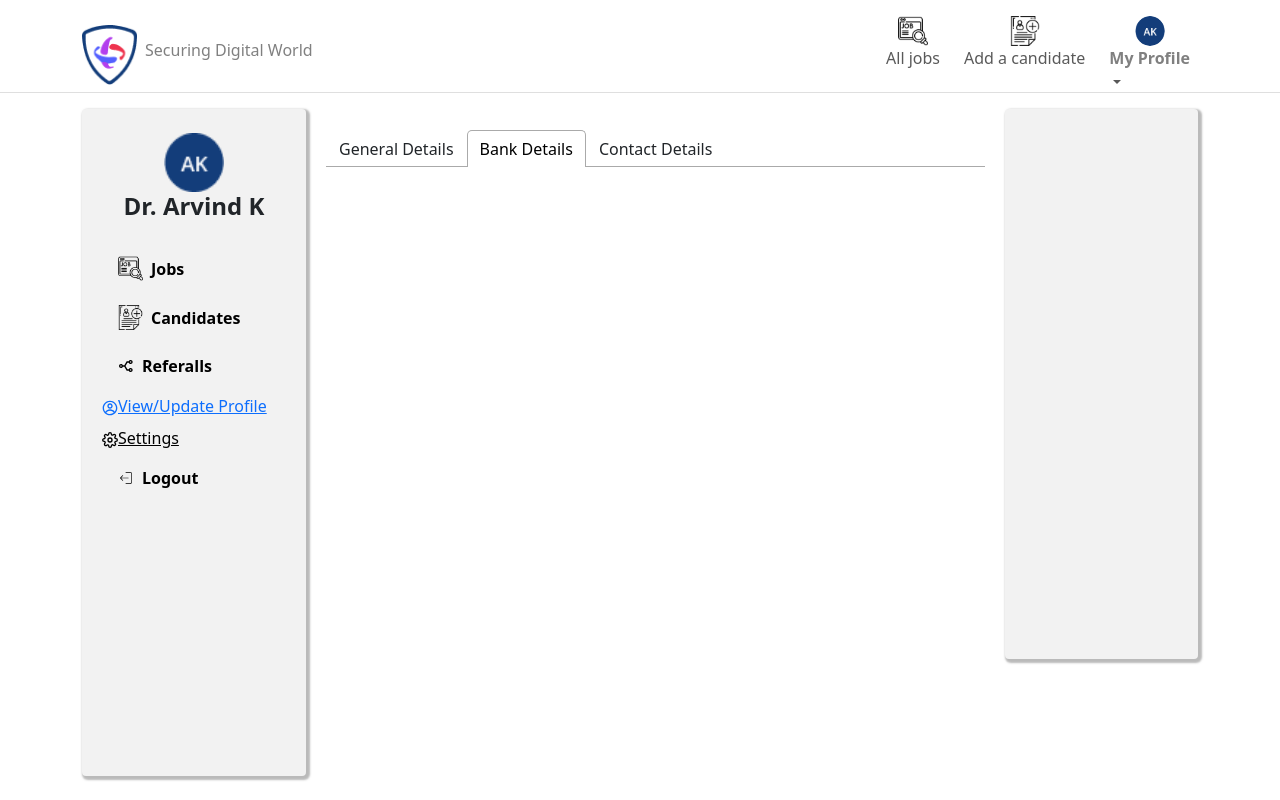
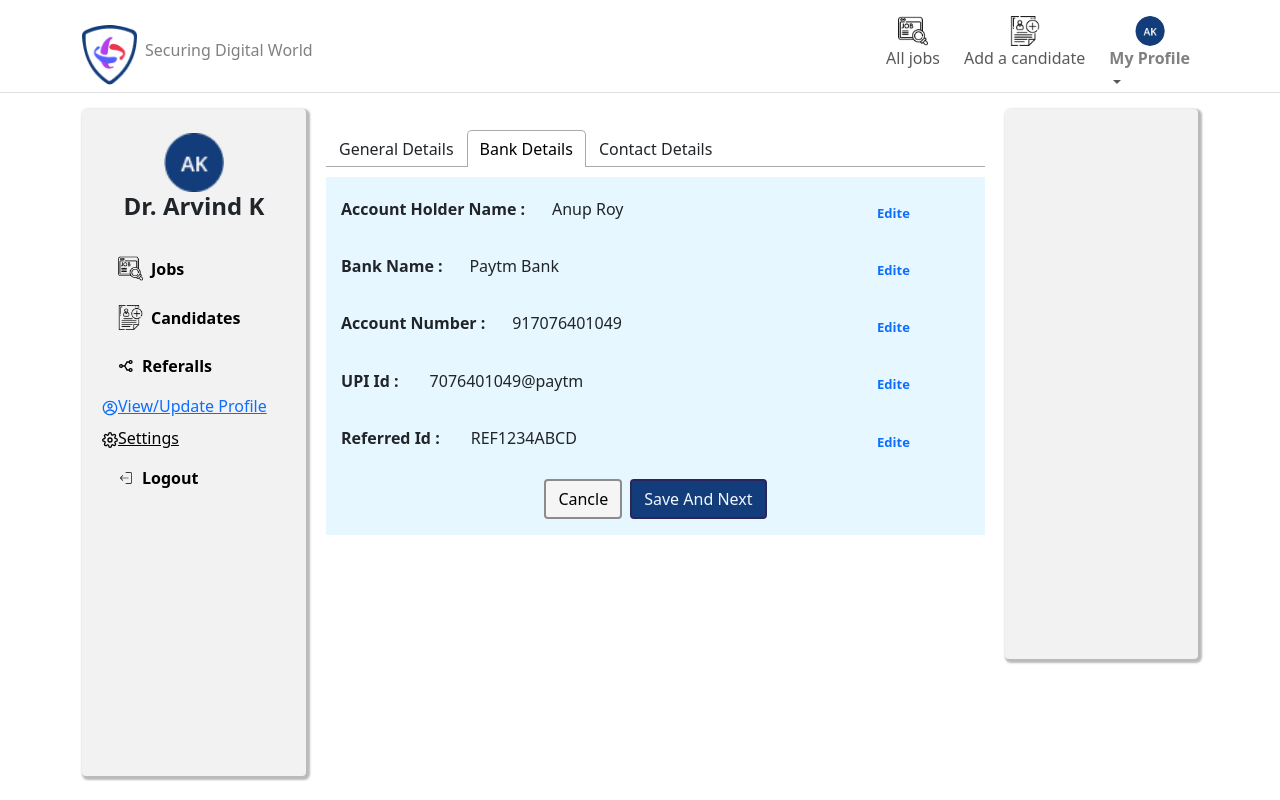
Before and after one commit to yeasinbhuiyan/Securing-Digital-World, a React (Vite) app: page /update-profile in a window 1280 px wide. Both pictures are taken after a click on the tab "Bank Details". Built offline with nearby package versions, Linux system fonts and the light colour scheme.

Commit message:
update profile complete

```diff
--- a/src/Components/UpdateProfile/BankDetails.jsx
+++ /dev/null
@@ -1,10 +0,0 @@
-
-const BankDetails = () => {
-    return (
-        <div>
-
-        </div>
-    );
-};
-
-export default BankDetails;
--- /dev/null
+++ b/src/Components/UpdateProfile/BankDetails/BankDetails.css
@@ -0,0 +1,4 @@
+.name-left{
+    margin-left: 5%;
+    width: 100%;
+}
--- /dev/null
+++ b/src/Components/UpdateProfile/BankDetails/BankDetails.jsx
@@ -0,0 +1,94 @@
+import { Link } from "react-router-dom";
+import './BankDetails.css'
+
+const BankDetails = () => {
+    return (
+        <div className="details-bg py-2">
+            <div className="padding-right">
+                <div style={{ padding: '15px' }} className='d-flex  align-items-center'>
+
+                    <h1 style={{ width: '100%' }} className='fs-6 fw-semibold flex-grow-1'>
+
+                        <span >Account Holder Name  :</span>
+
+                        <span className="fw-light name-left">Anup Roy</span>
+
+                    </h1>
+
+                    <Link className='edite-link  '>Edite</Link>
+
+                </div>
+
+
+
+                <div style={{ padding: '15px' }} className='d-flex align-items-center'>
+                    <h1 style={{ width: '100%' }} className='fs-6 fw-semibold flex-grow-1'>
+
+                        <span >Bank Name  :</span>
+
+                        <span className="fw-light name-left">Paytm Bank</span>
+
+                    </h1>
+
+                    <Link className='edite-link  '>Edite</Link>
+
+                </div>
+
+
+
+
+                <div style={{ padding: '15px' }} className='d-flex justify-content-between align-items-center'>
+                    <h1 style={{ width: '100%' }} className='fs-6 fw-semibold flex-grow-1'>
+                        <span >Account Number  :</span>
+                        <span className="fw-light name-left">917076401049</span>
+                    </h1>
+
+                    <Link className='edite-link'>Edite</Link>
+
+                </div>
+
+
+
+                <div style={{ padding: '15px' }} className='d-flex justify-content-between align-items-center'>
+                    <h1 style={{ width: '100%' }} className='fs-6 fw-semibold flex-grow-1'>
+                        <span>UPI Id   :</span> <span className=" name-left fw-light">  7076401049@paytm</span>
+                    </h1>
+
+
+                    <Link className='edite-link'>Edite</Link>
+
+                </div>
+
+
+
+                <div style={{ padding: '15px' }} className='d-flex align-items-center'>
+
+                    <h1 style={{ width: '100%' }} className='fs-6 fw-semibold flex-grow-1'>
+
+                        <span >Referred Id   :</span>
+
+                        <span className="fw-light name-left">  REF1234ABCD</span>
+
+                    </h1>
+
+
+
+                    <Link className='edite-link'>Edite</Link>
+
+                </div>
+
+            </div>
+
+            <div className='text-center p-2'>
+                <button className='btn btn-cancel '>
+                    Cancle
+                </button>
+                <button className='btn btn-primary ms-2'>
+                    Save And Next
+                </button>
+            </div>
+        </div>
+    );
+};
+
+export default BankDetails;
--- a/src/Components/UpdateProfile/ContactDetails.jsx
+++ /dev/null
@@ -1,10 +0,0 @@
-
-const ContactDetails = () => {
-    return (
-        <div>
-
-        </div>
-    );
-};
-
-export default ContactDetails;
--- /dev/null
+++ b/src/Components/UpdateProfile/ContactDetails/ContactDetails.jsx
@@ -0,0 +1,123 @@
+import { Link } from "react-router-dom";
+
+const ContactDetails = () => {
+    return (
+        <div className="details-bg py-2">
+        <div className="padding-right">
+            <div style={{ padding: '15px' }} className='d-flex  align-items-center'>
+
+                <h1 style={{ width: '100%' }} className='fs-6 fw-semibold flex-grow-1'>
+
+                    <span >Email Id  :</span>
+
+                    <span className="fw-light name-left">anuproybca@gmail.com</span>
+
+                </h1>
+
+                <Link className='edite-link  '>Edite</Link>
+
+            </div>
+
+
+
+            <div style={{ padding: '15px' }} className='d-flex align-items-center'>
+                <h1 style={{ width: '100%' }} className='fs-6 fw-semibold flex-grow-1'>
+
+                    <span >Alternate Email Id  :</span>
+
+                    <span className="fw-light name-left">ANUP ROY</span>
+
+                </h1>
+
+                <Link className='edite-link  '>Edite</Link>
+
+            </div>
+
+
+
+
+            <div style={{ padding: '15px' }} className='d-flex justify-content-between align-items-center'>
+                <h1 style={{ width: '100%' }} className='fs-6 fw-semibold flex-grow-1'>
+                    <span >Contact Number  :</span>
+                    <span className="fw-light name-left">7076401049</span>
+                </h1>
+
+                <Link className='edite-link'>Edite</Link>
+
+            </div>
+
+
+
+            <div style={{ padding: '15px' }} className='d-flex justify-content-between align-items-center'>
+                <h1 style={{ width: '100%' }} className='fs-6 fw-semibold flex-grow-1'>
+                    <span>Alternate Number   :</span> <span className=" name-left fw-light">  1234567890</span>
+                </h1>
+
+
+                <Link className='edite-link'>Edite</Link>
+
+            </div>
+
+
+
+            <div style={{ padding: '15px' }} className='d-flex align-items-center'>
+
+                <h1 style={{ width: '100%' }} className='fs-6 fw-semibold flex-grow-1'>
+
+                    <span >Nominee Name  :</span>
+
+                    <span className="fw-light name-left">  Anup Roy</span>
+
+                </h1>
+
+
+
+                <Link className='edite-link'>Edite</Link>
+
+            </div>
+            <div style={{ padding: '15px' }} className='d-flex align-items-center'>
+
+                <h1 style={{ width: '100%' }} className='fs-6 fw-semibold flex-grow-1'>
+
+                    <span >Nominee Email Id  :</span>
+
+                    <span className="fw-light name-left">anuproy@gmail.com</span>
+
+                </h1>
+
+
+
+                <Link className='edite-link'>Edite</Link>
+
+            </div>
+            <div style={{ padding: '15px' }} className='d-flex align-items-center'>
+
+                <h1 style={{ width: '100%' }} className='fs-6 fw-semibold flex-grow-1'>
+
+                    <span >Contact Number  :</span>
+
+                    <span className="fw-light name-left">  7076401049</span>
+
+                </h1>
+
+
+
+                <Link className='edite-link'>Edite</Link>
+
+            </div>
+
+        </div>
+
+        <div className='text-center p-2'>
+            <button className='btn btn-cancel '>
+                Cancle
+            </button>
+            <button className='btn btn-primary ms-2'>
+                Save
+            </button>
+        </div>
+    </div>
+    );
+};
+
+export default ContactDetails;
--- a/src/Components/UpdateProfile/GeneralDetails.jsx
+++ b/src/Components/UpdateProfile/GeneralDetails/GeneralDetails.jsx
@@ -2,8 +2,8 @@ import { Link } from 'react-router-dom';
 import './GeneralDetails.css'
 const GeneralDetails = () => {
     return (
-        <div className="details-bg py-2 padding-right">
-            <div >
+        <div className="details-bg py-2 ">
+            <div className='padding-right'>
                 <div style={{ padding: '15px' }} className='d-flex justify-content-between align-items-center'>
                     <h1 className='fs-6 fw-semibold'>Full Name</h1>
                     <h2 className='fs-6 fw-normal'>Mr. ANUP ROY</h2>
--- a/src/Shared/NavigationVar.jsx
+++ b/src/Shared/NavigationVar.jsx
@@ -58,7 +58,7 @@ const NavigationVar = () => {
                                     View Profile
                                 </NavDropdown.Item>
 
-                                <NavDropdown.Item className='d-flex align-items-center gap-1 fw-bold' href="#action/3.2">
+                                <NavDropdown.Item  className='d-flex align-items-center gap-1 fw-bold' href="#action/3.2">
                                     <FaUserEdit></FaUserEdit>
                                     Edite Profile
                                 </NavDropdown.Item>
```
Also changed, not shown: src/Components/UpdateProfile/UpdateProfile.jsx (+4 -4 lines), src/Components/UpdateProfile/GeneralDetails/GeneralDetails.css (renamed from src/Components/UpdateProfile/GeneralDetails.css).
